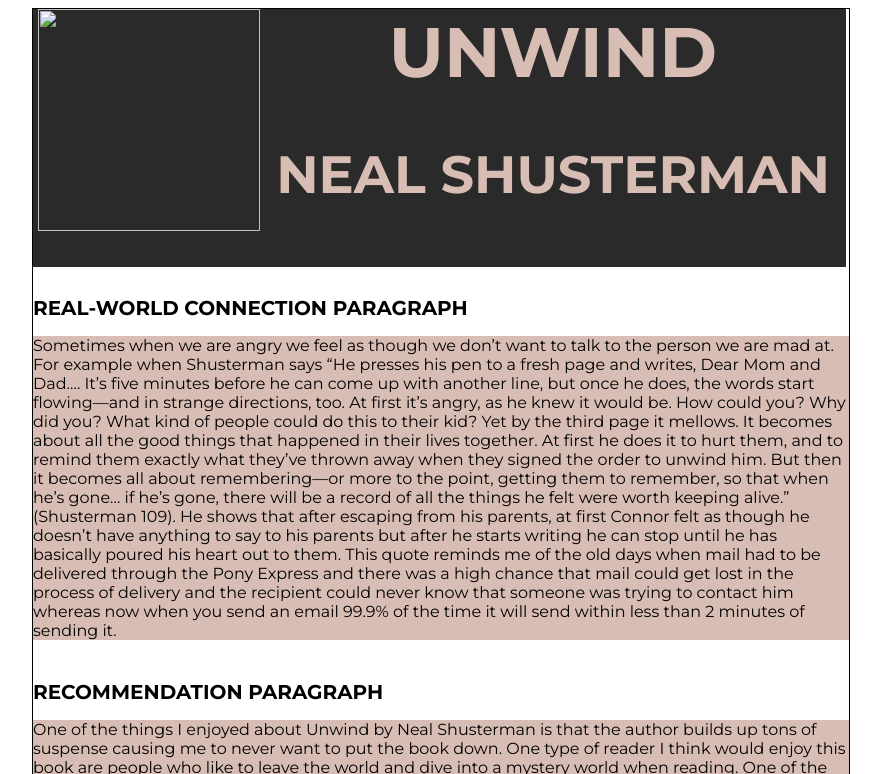
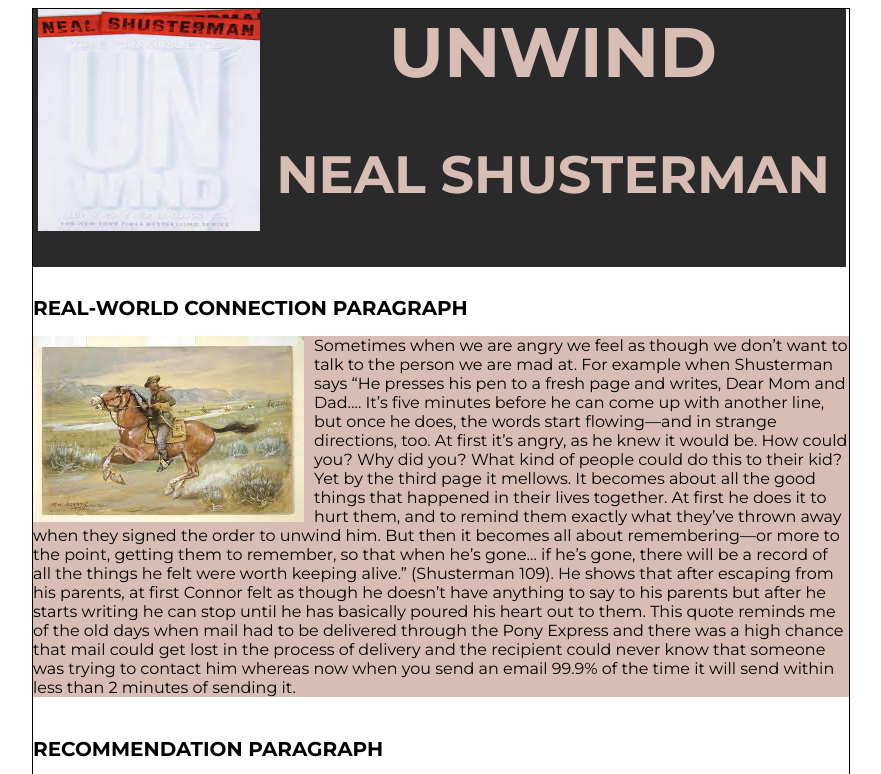
Before and after one commit to JHanna-2020/englishIV, a plain HTML site: page index.html in a window 1280 px wide. Shown: the top 774 px of the page, without its empty margins (199-1080 px from the left). Drawn offline with Linux system fonts and the light colour scheme.

Commit message:
Add files via upload

```diff
--- a/index.html
+++ b/index.html
@@ -14,7 +14,7 @@
     <div class="center">
     <div class="container">
         <div class="heading">
-            <img src="imgs/bookCover.jpeg" alt="">
+            <img src="bookCover.jpeg" alt="">
             <h1>Unwind</h1>
 
             <h2>Neal Shusterman</h2>
@@ -23,7 +23,7 @@
 
         <div class="p1">
 
-            <img src="imgs/PEimg.png" alt="">
+            <img src="PEimg.png" alt="">
 
             <p>Sometimes when we are angry we feel as though we don’t want to talk to the person we are mad at. For example when Shusterman says “He presses his pen to a fresh page and writes, Dear Mom and Dad.… It’s five minutes before he can come up with another line, but once he does, the words start flowing—and in strange directions, too. At first it’s angry, as he knew it would be. How could you? Why did you? What kind of people could do this to their kid? Yet by the third page it mellows. It becomes about all the good things that happened in their lives together. At first he does it to hurt them, and to remind them exactly what they’ve thrown away when they signed the order to unwind him. But then it becomes all about remembering—or more to the point, getting them to remember, so that when he’s gone… if he’s gone, there will be a record of all the things he felt were worth keeping alive.” (Shusterman 109). He shows that after escaping from his parents, at first Connor felt as though he doesn’t have anything to say to his parents but after he starts writing he can stop until he has basically poured his heart out to them. This quote reminds me of the old days when mail had to be delivered through the Pony Express and there was a high chance that mail could get lost in the process of delivery and the recipient could never know that someone was trying to contact him whereas now when you send an email 99.9% of the time it will send within less than 2 minutes of sending it.
             </p>
```
